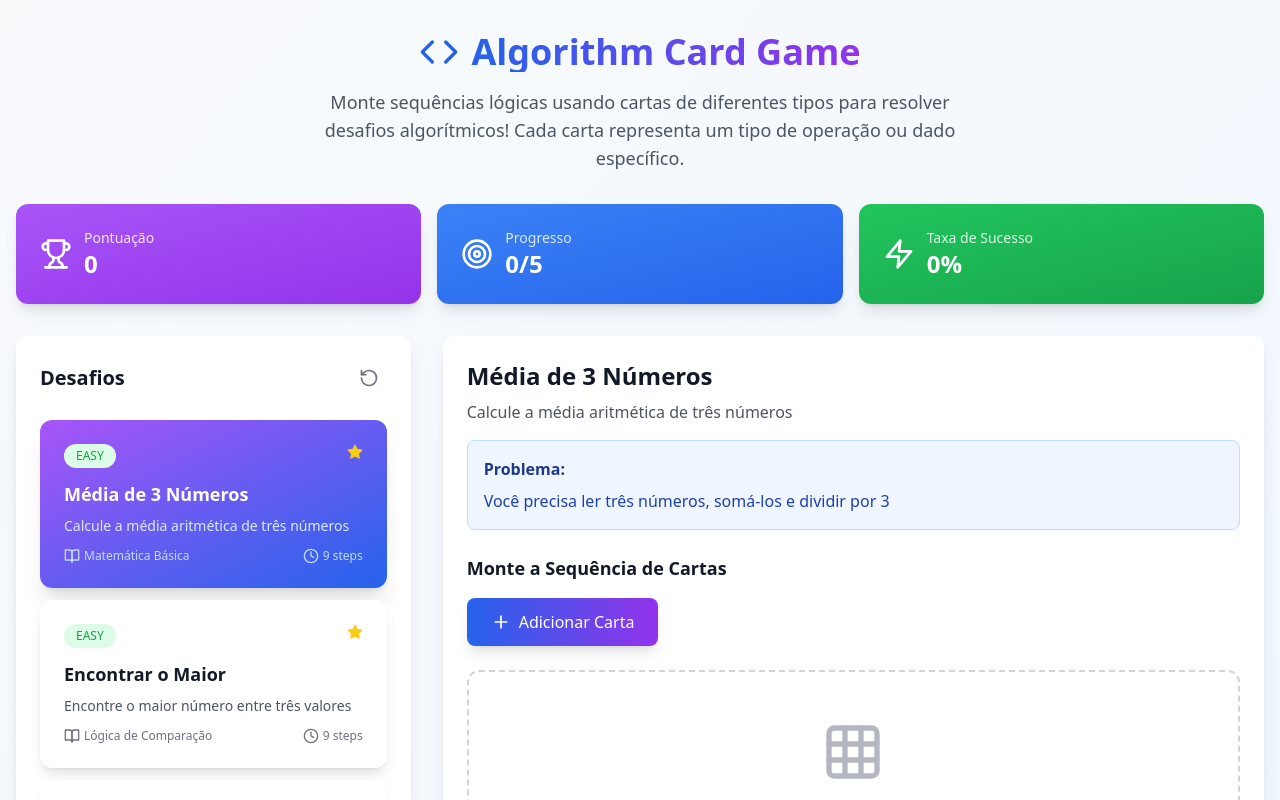
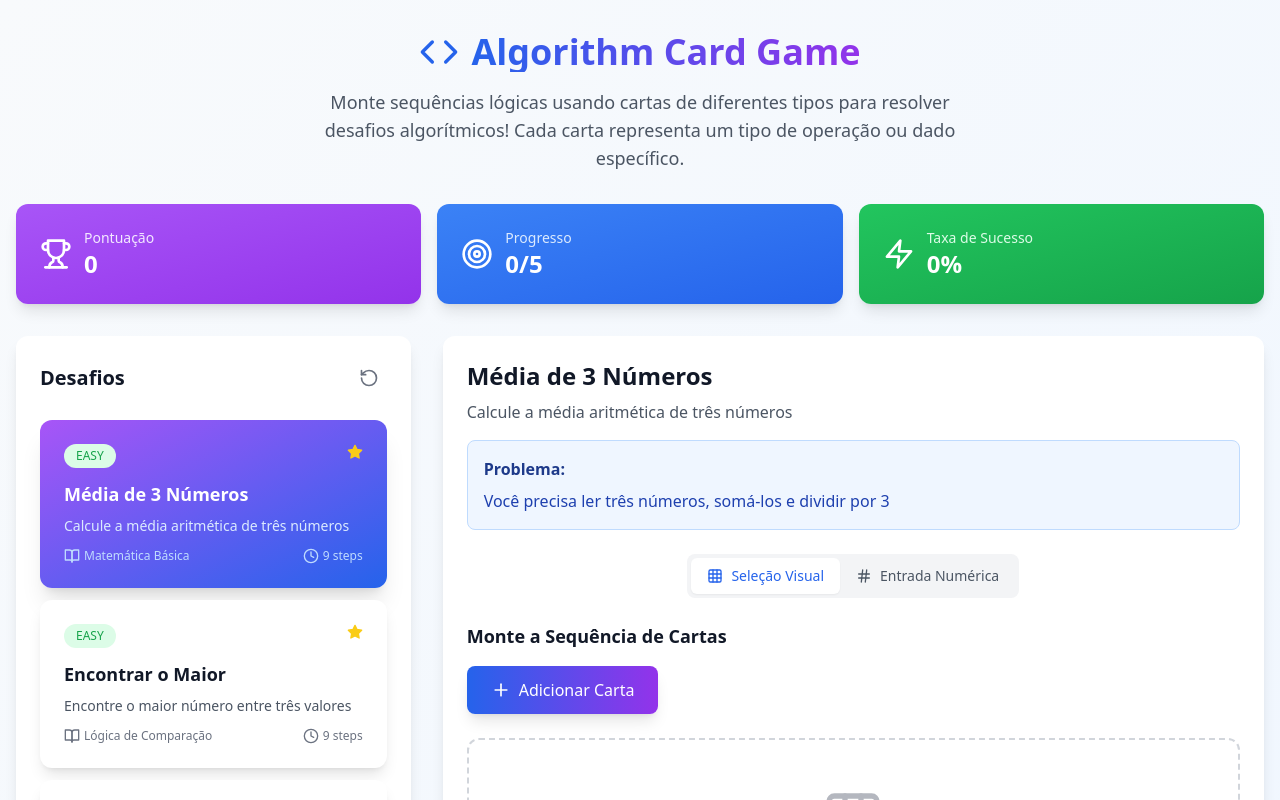
Before and after one commit to lehnhart/debuggers, a React (Vite) app: page / in a window 1280 px wide. Shown: the top 800 px of the page. Built offline with nearby package versions, Linux system fonts and the light colour scheme.

Commit message:
Add numeric sequence input option

```diff
--- a/src/App.tsx
+++ b/src/App.tsx
@@ -4,6 +4,8 @@ import { GameState, ValidationResult } from './types';
 import { getCardById } from './data/cardTypes';
 import { ChallengeCard } from './components/ChallengeCard';
 import { CardInput } from './components/CardInput';
+import { NumericInput } from './components/NumericInput';
+import { InputMethodToggle } from './components/InputMethodToggle';
 import { ValidationResult as ValidationResultComponent } from './components/ValidationResult';
 import { GameStats } from './components/GameStats';
 import { Code, Play, RotateCcw } from 'lucide-react';
@@ -19,18 +21,21 @@ function App() {
   const [currentSequence, setCurrentSequence] = useState<number[]>([]);
   const [validationResult, setValidationResult] = useState<ValidationResult | null>(null);
   const [showResult, setShowResult] = useState(false);
+  const [inputMethod, setInputMethod] = useState<'visual' | 'numeric'>('visual');
 
   const currentChallenge = challenges[gameState.currentChallenge];
 
-  const validateSequence = () => {
-    if (currentSequence.length === 0) return;
+  const validateSequence = (sequence?: number[]) => {
+    const sequenceToValidate = sequence || currentSequence;
 
-    const isCorrect = JSON.stringify(currentSequence) === JSON.stringify(currentChallenge.correctSequence);
+    if (sequenceToValidate.length === 0) return;
+
+    const isCorrect = JSON.stringify(sequenceToValidate) === JSON.stringify(currentChallenge.correctSequence);
 
     const correctPositions: number[] = [];
     const incorrectPositions: number[] = [];
 
-    currentSequence.forEach((cardId, index) => {
+    sequenceToValidate.forEach((cardId, index) => {
       if (currentChallenge.correctSequence[index] === cardId) {
         correctPositions.push(index);
       } else {
@@ -40,7 +45,7 @@ function App() {
 
     // Get card types for better messaging
     const expectedCards = currentChallenge.correctSequence.map(id => getCardById(id)).filter(Boolean);
-    const actualCards = currentSequence.map(id => getCardById(id)).filter(Boolean);
+    const actualCards = sequenceToValidate.map(id => getCardById(id)).filter(Boolean);
 
     const result: ValidationResult = {
       isCorrect,
@@ -55,6 +60,11 @@ function App() {
 
     setValidationResult(result);
     setShowResult(true);
+
+    // Update current sequence if it was passed as parameter (from numeric input)
+    if (sequence) {
+      setCurrentSequence(sequence);
+    }
 
     // Update game state
     const difficultyMultiplier = currentChallenge.difficulty === 'easy' ? 1 :
@@ -102,6 +112,10 @@ function App() {
       completedChallenges: []
     });
     resetChallenge();
+  };
+
+  const handleNumericSubmit = (sequence: number[]) => {
+    validateSequence(sequence);
   };
 
   return (
@@ -167,24 +181,42 @@ function App() {
                 </div>
               </div>
 
-              {/* Card Input */}
+              {/* Input Method Toggle */}
+              <InputMethodToggle
+                method={inputMethod}
+                onMethodChange={setInputMethod}
+                disabled={showResult && validationResult?.isCorrect === true}
+              />
+
+              {/* Input Methods */}
               <div className="mb-6">
                 <h3 className="text-lg font-semibold text-gray-900 mb-4">
-                  Monte a Sequência de Cartas
+                  {inputMethod === 'visual' ? 'Monte a Sequência de Cartas' : 'Digite a Sequência Numérica'}
                 </h3>
+
+                {inputMethod === 'visual' ? (
                   <CardInput
                     sequence={currentSequence}
                     onSequenceChange={setCurrentSequence}
                     maxCards={currentChallenge.correctSequence.length}
                     disabled={showResult && validationResult?.isCorrect === true}
                   />
+                ) : (
+                  <NumericInput
+                    onSequenceSubmit={handleNumericSubmit}
+                    expectedLength={currentChallenge.correctSequence.length}
+                    disabled={showResult && validationResult?.isCorrect === true}
+                  />
+                )}
               </div>
 
-              {/* Validate Button */}
-              {currentSequence.length === currentChallenge.correctSequence.length && !showResult && (
+              {/* Validate Button (only for visual method) */}
+              {inputMethod === 'visual' &&
+               currentSequence.length === currentChallenge.correctSequence.length &&
+               !showResult && (
                 <div className="text-center mb-6">
                   <button
-                    onClick={validateSequence}
+                    onClick={() => validateSequence()}
                     className="px-8 py-3 bg-gradient-to-r from-blue-600 to-purple-600 text-white font-semibold rounded-lg hover:from-blue-700 hover:to-purple-700 transition-all duration-200 transform hover:scale-105 shadow-lg flex items-center space-x-2 mx-auto"
                   >
                     <Play className="w-5 h-5" />
--- /dev/null
+++ b/src/components/InputMethodToggle.tsx
@@ -0,0 +1,52 @@
+import React from 'react';
+import { Grid, Hash } from 'lucide-react';
+
+interface InputMethodToggleProps {
+  method: 'visual' | 'numeric';
+  onMethodChange: (method: 'visual' | 'numeric') => void;
+  disabled?: boolean;
+}
+
+export const InputMethodToggle: React.FC<InputMethodToggleProps> = ({
+  method,
+  onMethodChange,
+  disabled = false
+}) => {
+  return (
+    <div className="flex items-center justify-center mb-6">
+      <div className="bg-gray-100 p-1 rounded-lg flex">
+        <button
+          onClick={() => onMethodChange('visual')}
+          disabled={disabled}
+          className={`
+            px-4 py-2 rounded-md font-medium text-sm transition-all duration-200 flex items-center space-x-2
+            ${method === 'visual'
+              ? 'bg-white text-blue-600 shadow-sm'
+              : 'text-gray-600 hover:text-gray-800'
+            }
+            disabled:opacity-50 disabled:cursor-not-allowed
+          `}
+        >
+          <Grid className="w-4 h-4" />
+          <span>Seleção Visual</span>
+        </button>
+
+        <button
+          onClick={() => onMethodChange('numeric')}
+          disabled={disabled}
+          className={`
+            px-4 py-2 rounded-md font-medium text-sm transition-all duration-200 flex items-center space-x-2
+            ${method === 'numeric'
+              ? 'bg-white text-blue-600 shadow-sm'
+              : 'text-gray-600 hover:text-gray-800'
+            }
+            disabled:opacity-50 disabled:cursor-not-allowed
+          `}
+        >
+          <Hash className="w-4 h-4" />
+          <span>Entrada Numérica</span>
+        </button>
+      </div>
+    </div>
+  );
+};
--- /dev/null
+++ b/src/components/NumericInput.tsx
@@ -0,0 +1,127 @@
+import React, { useState } from 'react';
+import { Hash, Play, RotateCcw } from 'lucide-react';
+
+interface NumericInputProps {
+  onSequenceSubmit: (sequence: number[]) => void;
+  expectedLength: number;
+  disabled?: boolean;
+}
+
+export const NumericInput: React.FC<NumericInputProps> = ({
+  onSequenceSubmit,
+  expectedLength,
+  disabled = false
+}) => {
+  const [inputValue, setInputValue] = useState('');
+  const [error, setError] = useState('');
+
+  const handleSubmit = () => {
+    const trimmedInput = inputValue.trim();
+
+    if (!trimmedInput) {
+      setError('Por favor, digite uma sequência de números');
+      return;
+    }
+
+    // Parse the input - split by spaces and convert to numbers
+    const numbers = trimmedInput.split(/\s+/).map(str => {
+      const num = parseInt(str, 10);
+      if (isNaN(num)) {
+        throw new Error(`"${str}" não é um número válido`);
+      }
+      return num;
+    });
+
+    if (numbers.length !== expectedLength) {
+      setError(`A sequência deve ter exatamente ${expectedLength} números`);
+      return;
+    }
+
+    setError('');
+    onSequenceSubmit(numbers);
+  };
+
+  const handleInputChange = (e: React.ChangeEvent<HTMLInputElement>) => {
+    setInputValue(e.target.value);
+    if (error) setError('');
+  };
+
+  const handleKeyPress = (e: React.KeyboardEvent) => {
+    if (e.key === 'Enter') {
+      handleSubmit();
+    }
+  };
+
+  const clearInput = () => {
+    setInputValue('');
+    setError('');
+  };
+
+  return (
+    <div className="space-y-4">
+      <div className="bg-blue-50 border border-blue-200 rounded-lg p-4">
+        <div className="flex items-center space-x-2 mb-3">
+          <Hash className="w-5 h-5 text-blue-600" />
+          <h3 className="font-semibold text-blue-900">Entrada Numérica Rápida</h3>
+        </div>
+        <p className="text-sm text-blue-700 mb-4">
+          Digite os números das cartas separados por espaços. Exemplo: 5 3 7 8 6
+        </p>
+
+        <div className="space-y-3">
+          <div className="relative">
+            <input
+              type="text"
+              value={inputValue}
+              onChange={handleInputChange}
+              onKeyPress={handleKeyPress}
+              disabled={disabled}
+              placeholder={`Digite ${expectedLength} números separados por espaços...`}
+              className={`
+                w-full px-4 py-3 border-2 rounded-lg font-mono text-lg
+                focus:outline-none focus:ring-2 focus:ring-blue-500 focus:border-transparent
+                disabled:bg-gray-100 disabled:cursor-not-allowed
+                ${error ? 'border-red-300 bg-red-50' : 'border-gray-300 bg-white'}
+              `}
+            />
+            {inputValue && (
+              <button
+                onClick={clearInput}
+                disabled={disabled}
+                className="absolute right-3 top-1/2 transform -translate-y-1/2 text-gray-400 hover:text-gray-600 transition-colors"
+              >
+                <RotateCcw className="w-5 h-5" />
+              </button>
+            )}
+          </div>
+
+          {error && (
+            <div className="text-red-600 text-sm bg-red-50 border border-red-200 rounded px-3 py-2">
+              {error}
+            </div>
+          )}
+
+          <div className="flex items-center justify-between">
+            <span className="text-sm text-gray-600">
+              {inputValue.trim() ? inputValue.trim().split(/\s+/).length : 0}/{expectedLength} números
+            </span>
+
+            <button
+              onClick={handleSubmit}
+              disabled={disabled || !inputValue.trim()}
+              className="px-6 py-2 bg-gradient-to-r from-green-600 to-emerald-600 text-white font-semibold rounded-lg hover:from-green-700 hover:to-emerald-700 disabled:bg-gray-400 disabled:cursor-not-allowed transition-all duration-200 transform hover:scale-105 shadow-lg flex items-center space-x-2"
+            >
+              <Play className="w-4 h-4" />
+              <span>Validar Sequência</span>
+            </button>
+          </div>
+        </div>
+      </div>
+
+      <div className="text-xs text-gray-500 bg-gray-50 rounded-lg p-3">
+        <strong>Dica:</strong> Você pode usar tanto a entrada numérica quanto a seleção visual de cartas.
+        Os números correspondem aos IDs das cartas mostradas na seleção visual.
+      </div>
+    </div>
+  );
+};
```
Lines whose indentation alone changed are shown as unchanged.
